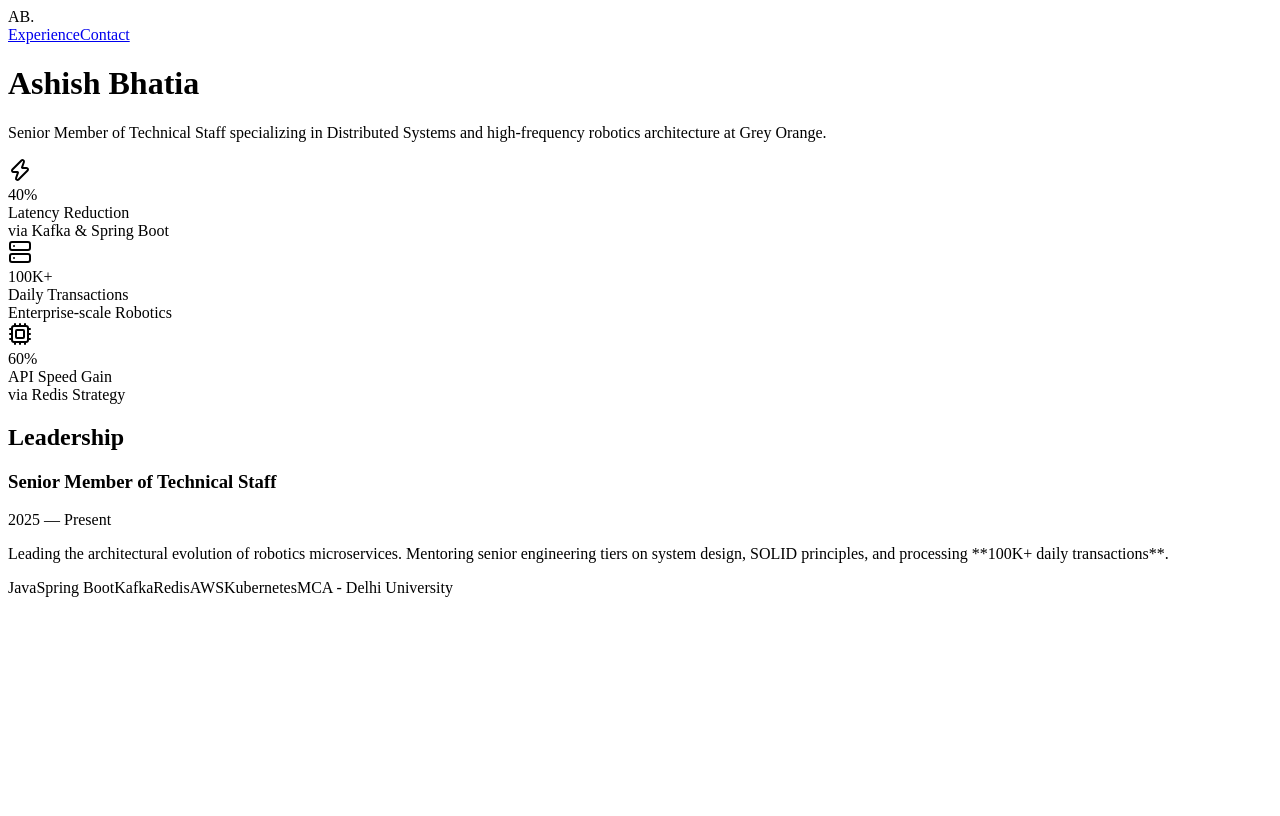
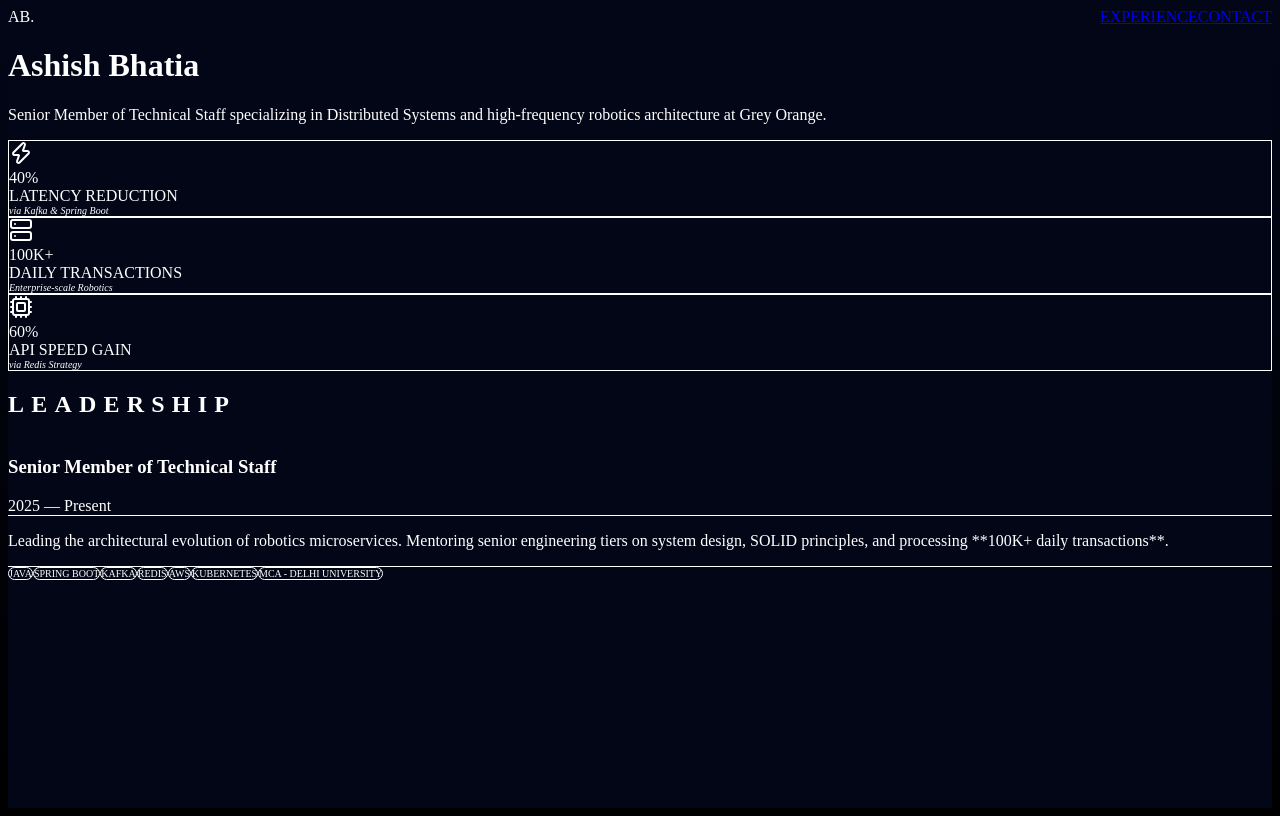
Before and after one commit to ashishbhatiaindia/ashish-portfolio, a Next.js app: page / in a window 1280 px wide. Built offline with nearby package versions, Linux system fonts and the light colour scheme.

Commit message:
Update layout.tsx

```diff
--- a/app/layout.tsx
+++ b/app/layout.tsx
@@ -1,7 +1,13 @@
-export default function RootLayout({ children }: { children: React.ReactNode }) {
+import './globals.css'
+
+export default function RootLayout({
+  children,
+}: {
+  children: React.ReactNode
+}) {
   return (
     <html lang="en">
-      <body>{children}</body>
+      <body className="bg-[#020617]">{children}</body>
     </html>
-  );
+  )
 }
```
